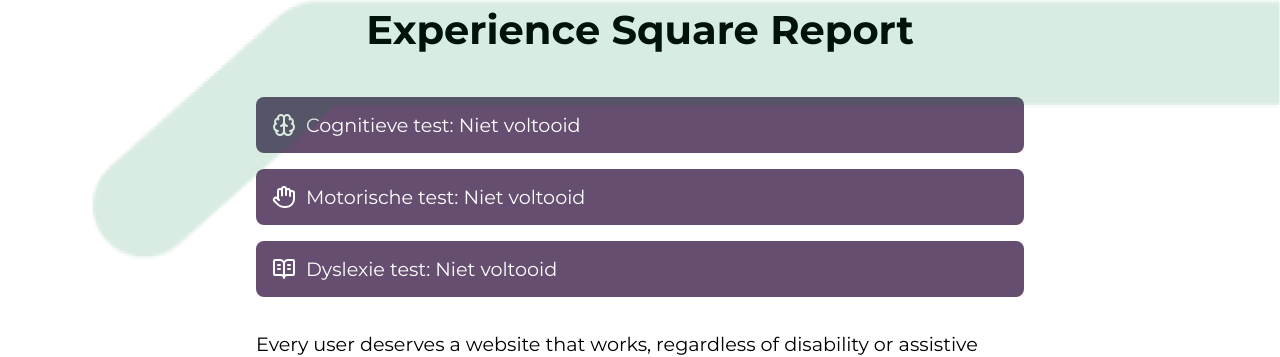
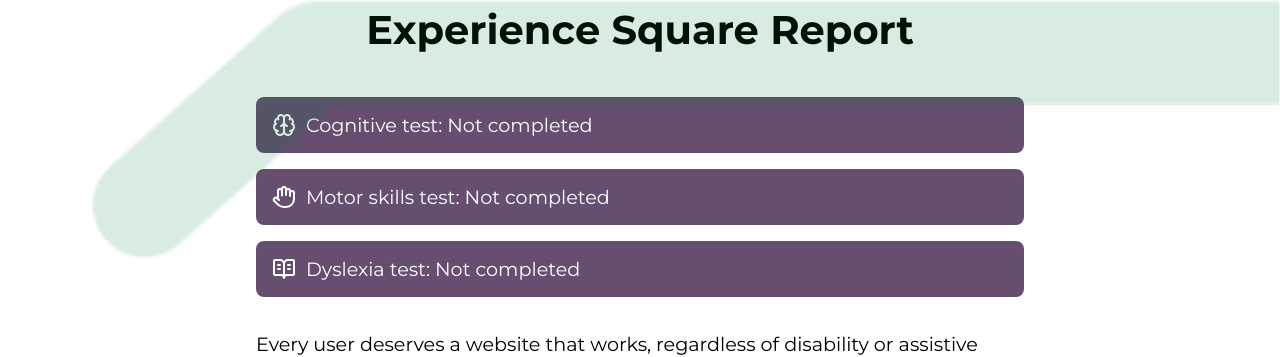
Before and after one commit to jarvin-s/cardan, a Next.js app: page /en/ervaringsplein/rapport in a window 1280 px wide. Shown: the part 249-606 px from the top of the page. Built offline with nearby package versions, Linux system fonts and the light colour scheme.

Commit message:
fix: add translations to report page

```diff
--- a/src/app/components/rapport/rapport.tsx
+++ b/src/app/components/rapport/rapport.tsx
@@ -3,6 +3,7 @@
 import React, { useEffect, useState } from "react";
 import styles from "./rapport.module.css";
 import Image from "next/image";
+import { useLocale } from "next-intl";
 
 interface RapportProps {
   title: string;
@@ -18,6 +19,7 @@ const Rapport = ({ title, text, text2, textBold, ctaText }: RapportProps) => {
     motorisch: 0,
     dyslexie: 0,
   });
+  const locale = useLocale();
 
   useEffect(() => {
     const cognitiefTime = localStorage.getItem("cognitiefTime");
@@ -32,7 +34,8 @@ const Rapport = ({ title, text, text2, textBold, ctaText }: RapportProps) => {
   }, []);
 
   const formatTime = (seconds: number): string => {
-    if (seconds === 0) return "Niet voltooid";
+    if (seconds === 0)
+      return locale === "nl" ? "Niet voltooid" : "Not completed";
     const minutes = Math.floor(seconds / 60);
     const remainingSeconds = seconds % 60;
     return `${minutes}:${remainingSeconds.toString().padStart(2, "0")}`;
@@ -40,6 +43,14 @@ const Rapport = ({ title, text, text2, textBold, ctaText }: RapportProps) => {
 
   const handleCtaClick = () => {
     window.location.href = "https://www.cardan.com/contact";
+  };
+
+  const translations = {
+    cognitiveTest: locale === "nl" ? "Cognitieve test" : "Cognitive test",
+    motorTest: locale === "nl" ? "Motorische test" : "Motor skills test",
+    dyslexiaTest: locale === "nl" ? "Dyslexie test" : "Dyslexia test",
+    purpleAlt: locale === "nl" ? "Paars achtergrond" : "Purple background",
+    greenAlt: locale === "nl" ? "Groen achtergrond" : "Green background",
   };
 
   return (
@@ -50,14 +61,16 @@ const Rapport = ({ title, text, text2, textBold, ctaText }: RapportProps) => {
           <div className={styles.greyContainer}>
             <div className={styles.results}>
               <p>
-                <BrainIcon /> Cognitieve test:{" "}
+                <BrainIcon /> {translations.cognitiveTest}:{" "}
                 {formatTime(savedTimes.cognitief)}
               </p>
               <p>
-                <HandIcon /> Motorische test: {formatTime(savedTimes.motorisch)}
+                <HandIcon /> {translations.motorTest}:{" "}
+                {formatTime(savedTimes.motorisch)}
               </p>
               <p>
-                <BookIcon /> Dyslexie test: {formatTime(savedTimes.dyslexie)}
+                <BookIcon /> {translations.dyslexiaTest}:{" "}
+                {formatTime(savedTimes.dyslexie)}
               </p>
             </div>
           </div>
@@ -79,7 +92,7 @@ const Rapport = ({ title, text, text2, textBold, ctaText }: RapportProps) => {
         <div className={styles.purpleBackground}>
           <Image
             src="/images/paars-background.png"
-            alt="Paars achtergrond"
+            alt={translations.purpleAlt}
             width={600}
             height={400}
             style={{ width: "100%", height: "auto" }}
@@ -88,7 +101,7 @@ const Rapport = ({ title, text, text2, textBold, ctaText }: RapportProps) => {
         <div className={styles.greenBackground}>
           <Image
             src="/images/groen-background.png"
-            alt="Groen achtergrond"
+            alt={translations.greenAlt}
             width={600}
             height={400}
             style={{ width: "100%", height: "auto" }}
```
